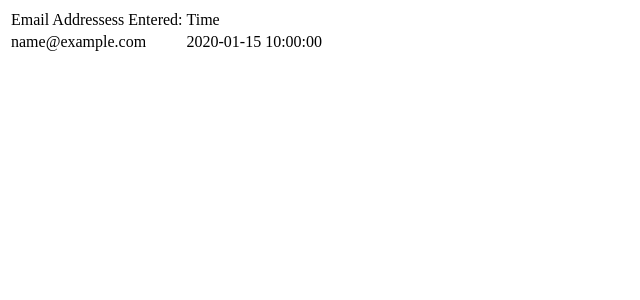
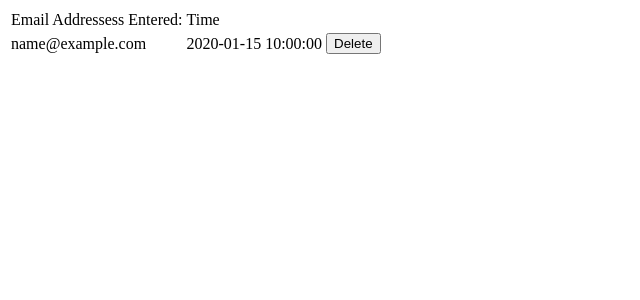
Before and after one commit to ccunnin8/flask_w_sql, a Flask app: template email_val_w_db/templates/success.html in a window 1280 px wide. Shown: the top 300 px of the page, without its empty margins (0-640 px from the left). Run offline with Flask 2, Linux system fonts and the light colour scheme; the template is opened without the code that fills it: most values are stand-ins (such as "Sample title", 1, 10 or a date in 2020).

Commit message:
added delete button

```diff
--- a/email_val_w_db/server.py
+++ b/email_val_w_db/server.py
@@ -10,9 +10,18 @@ def index():
 
 @app.route('/success')
 def success():
-    query = "select email_addresses.email, date_format(entry.created_at, '%m/%d/%Y %h:%i') as date from email_addresses join entry on email_addresses.id = entry.email_addresses_id"
+    query = "select email_addresses.email, date_format(entry.created_at, '%m/%d/%Y %h:%i') as date, entry.id from email_addresses join entry on email_addresses.id = entry.email_addresses_id"
     data = mysql.query_db(query)
     return render_template('success.html',data=data)
+
+@app.route('/delete/<id>')
+def delete(id):
+    query = "delete from entry where id = :id"
+    data = {
+        "id": id
+    }
+    mysql.query_db(query,data)
+    return redirect('/success')
 
 @app.route('/check_email',methods=["POST"])
 def check_email():
--- a/email_val_w_db/templates/success.html
+++ b/email_val_w_db/templates/success.html
@@ -25,6 +25,7 @@
             <tr>
               <td>{{ entry.email }}</td>
               <td>{{ entry.date }}</td>
+              <td><a href="/delete/{{ entry.id }}"><button>Delete</button></a></td>
             </tr>
           {% endfor %}
         {% endif %}
```
